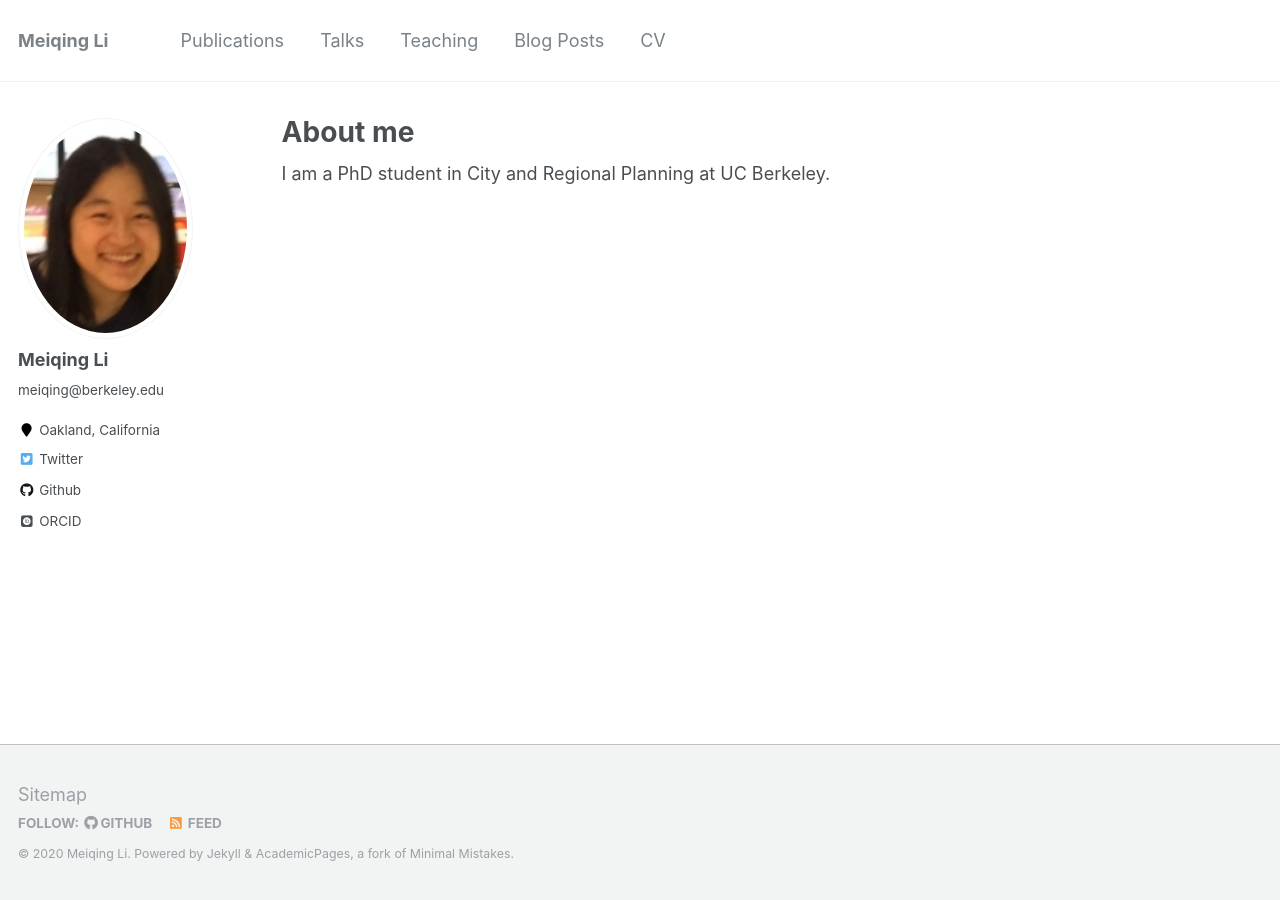
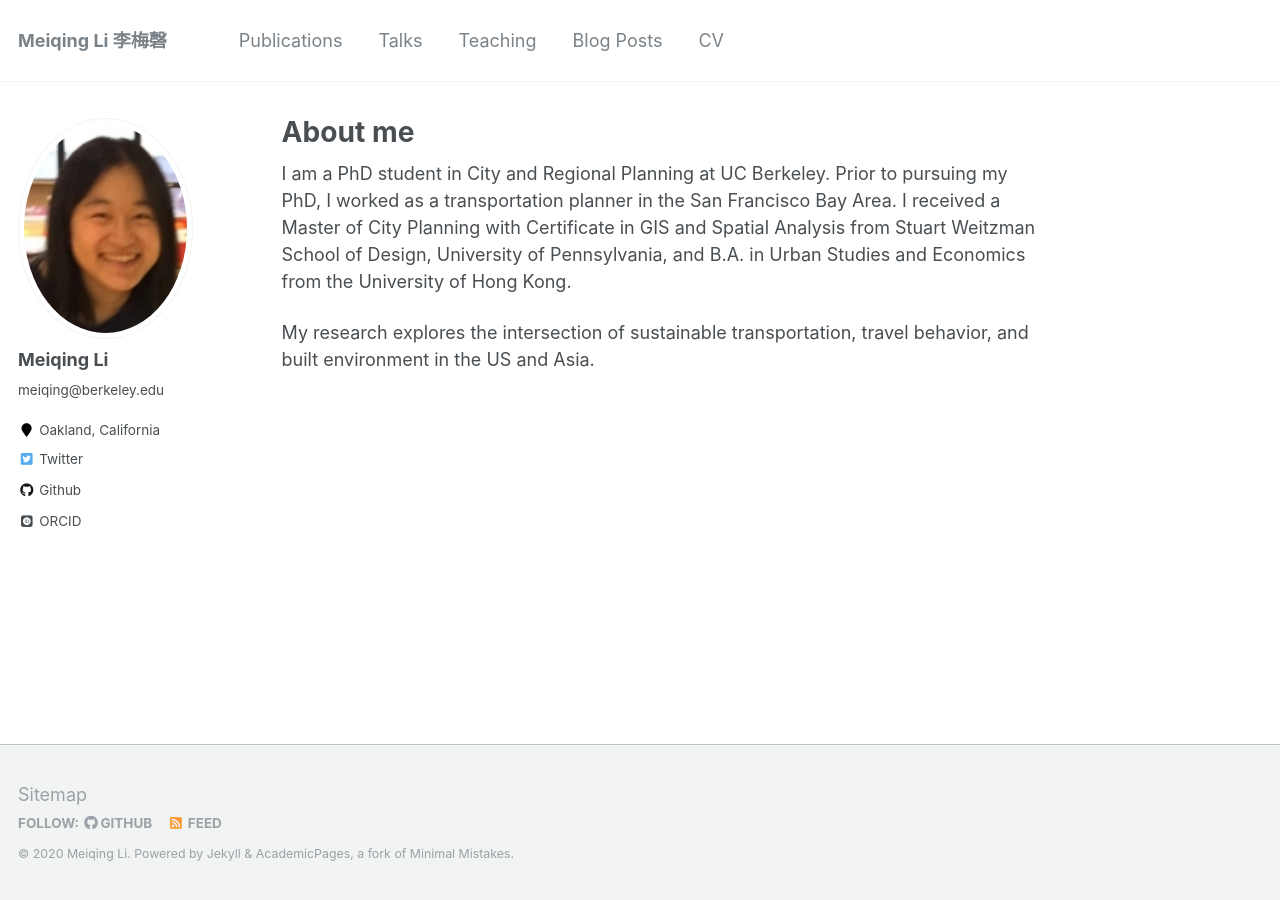
Before and after one commit to keolasin/meiqing_debug, a Jekyll site: the page built from _pages/about.md, in a window 1280 px wide. Built offline with Jekyll 4.4.1, drawn with Linux system fonts in a browser that asks for light colours; some web fonts are replaced.

Commit message:
about me

```diff
--- a/_config.yml
+++ b/_config.yml
@@ -7,7 +7,7 @@
 
 # Site Settings
 locale                   : "en-US"
-title                    : "Meiqing Li"
+title                    : "Meiqing Li 李梅磬"
 title_separator          : "-"
 name                     : &name "Meiqing Li"
 description              : &description "PhD Student at UC Berkeley"
--- a/_pages/about.md
+++ b/_pages/about.md
@@ -8,4 +8,6 @@ redirect_from:
   - /about.html
 ---
 
-I am a PhD student in City and Regional Planning at UC Berkeley.
+I am a PhD student in City and Regional Planning at UC Berkeley. Prior to pursuing my PhD, I worked as a transportation planner in the San Francisco Bay Area. I received a Master of City Planning with Certificate in GIS and Spatial Analysis from Stuart Weitzman School of Design, University of Pennsylvania, and B.A. in Urban Studies and Economics from the University of Hong Kong.
+
+My research explores the intersection of sustainable transportation, travel behavior, and built environment in the US and Asia.
```
